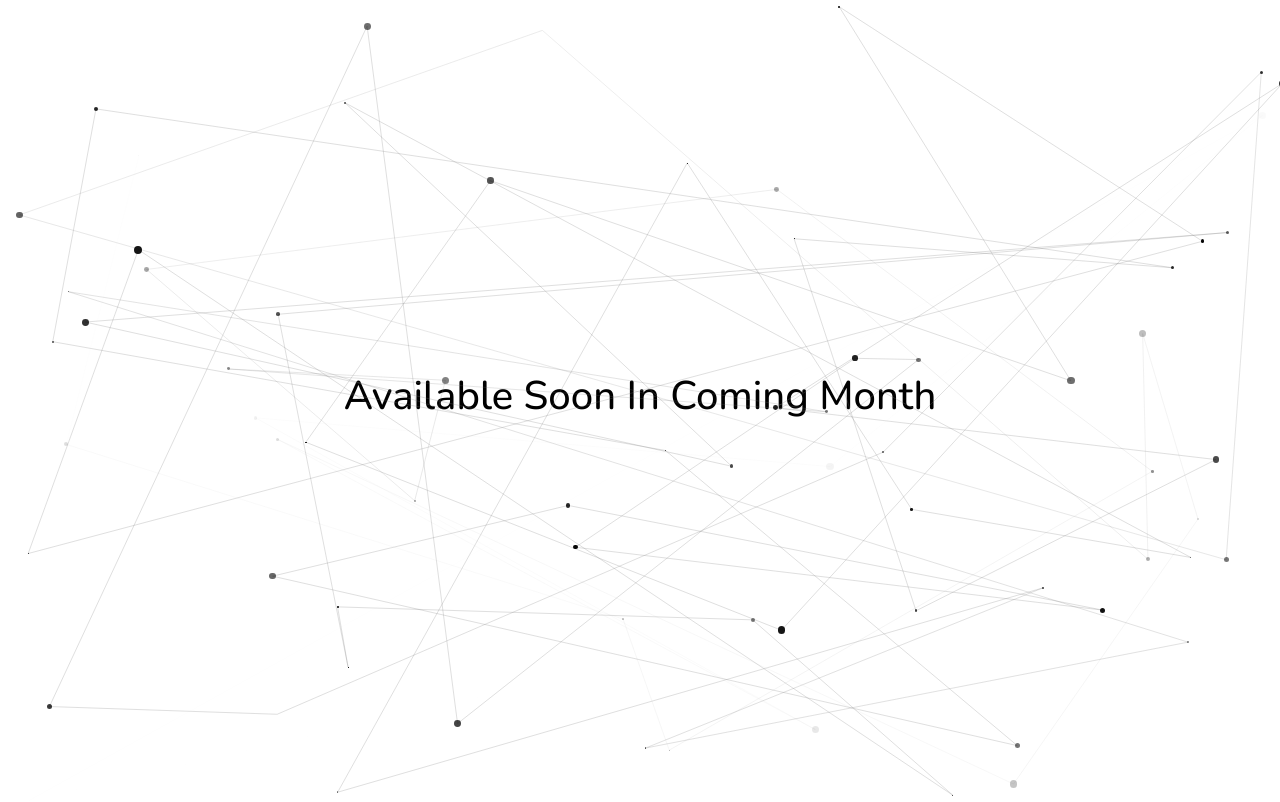
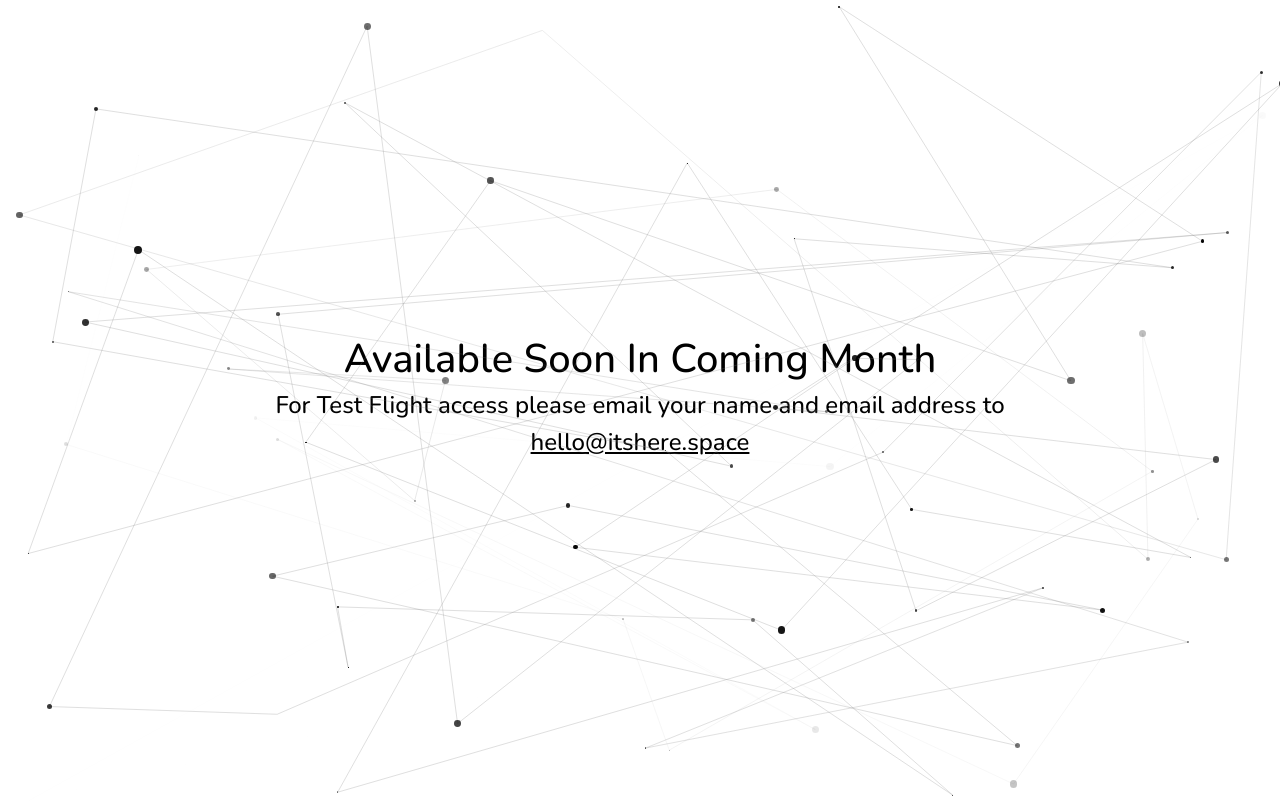
Before and after one commit to swi-parth-ft/itshereWeb, a website: page coming.html in a window 1280 px wide. Drawn offline with nearby package versions, Linux system fonts and the light colour scheme.

Commit message:
UI twaeks

```diff
--- a/coming.html
+++ b/coming.html
@@ -24,6 +24,7 @@
       margin: auto;
       height: 100vh;
       display: flex;
+      flex-direction: column;
       align-items: center;
       justify-content: center;
     }
@@ -44,7 +45,10 @@
     <div id="animation-container" style="position: relative;">
         <main>
           <h1>Available Soon In Coming Month</h1>
-        </main>
+          <h4>For Test Flight access please email your name and email address to</h4>
+          <h4><a href="mailto:hello@itshere.space" style="color: black;">hello@itshere.space</a></h4>
+
+
         <svg id="dots-svg" style="position: absolute; top: 0; left: 0; width: 100%; height: 100%; pointer-events: none;"></svg>
       </div>
   <script src="https://cdnjs.cloudflare.com/ajax/libs/gsap/3.12.1/gsap.min.js"></script>
```
